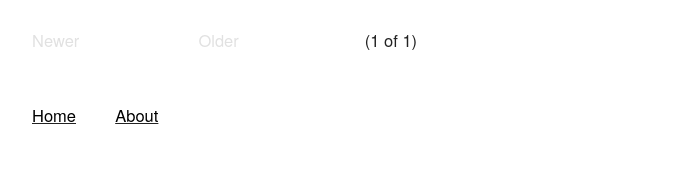
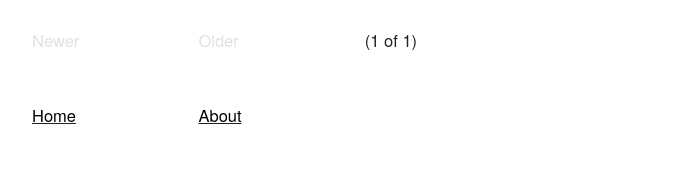
Before and after one commit to mt-trash/mt-trash.github.io, a Jekyll site: the page built from index.html, in a window 1280 px wide. Shown: the part 4834-5007 px from the top of the page, without its empty margins (128-818 px from the left). Built offline with Jekyll 4.4.1, drawn with Linux system fonts in a browser that asks for light colours; the list of posts is cut into pages by our own code.

Commit message:
revert the columns change

```diff
--- a/_layouts/default.html
+++ b/_layouts/default.html
@@ -37,10 +37,10 @@
         </div>
         {{ content }}
         <div class="row">
-          <div class="one column" style="margin-bottom: 5%">
+          <div class="two columns" style="margin-bottom: 5%">
             <u><a class="trash" href="{{ site.baseurl }}">Home</a></u>
           </div>
-          <div class="one column" style="margin-bottom: 5%">
+          <div class="two columns" style="margin-bottom: 5%">
             <u><a class="trash" href="{{ site.baseurl }}about/">About</a></u>
           </div>
         </div>
```
